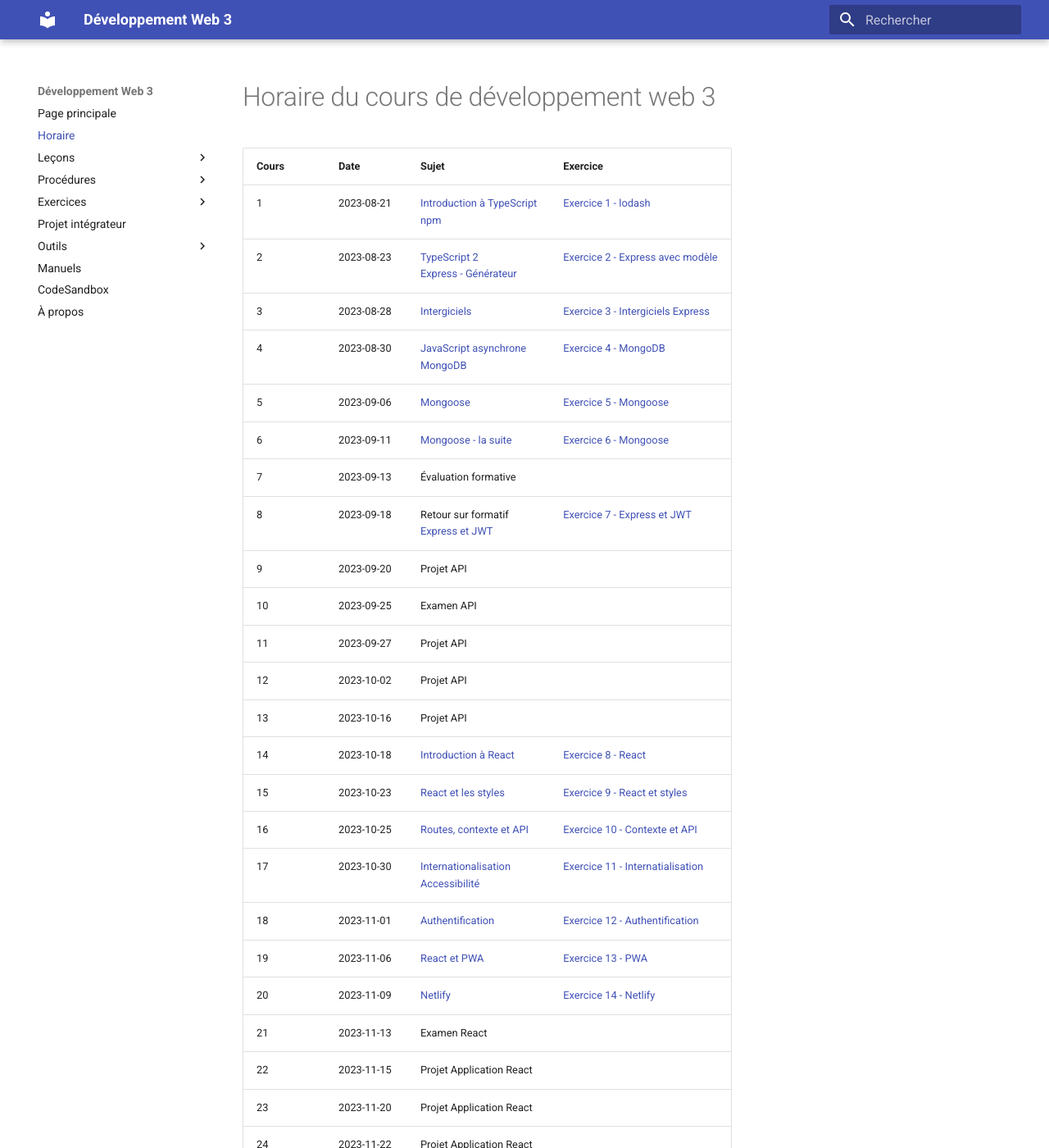
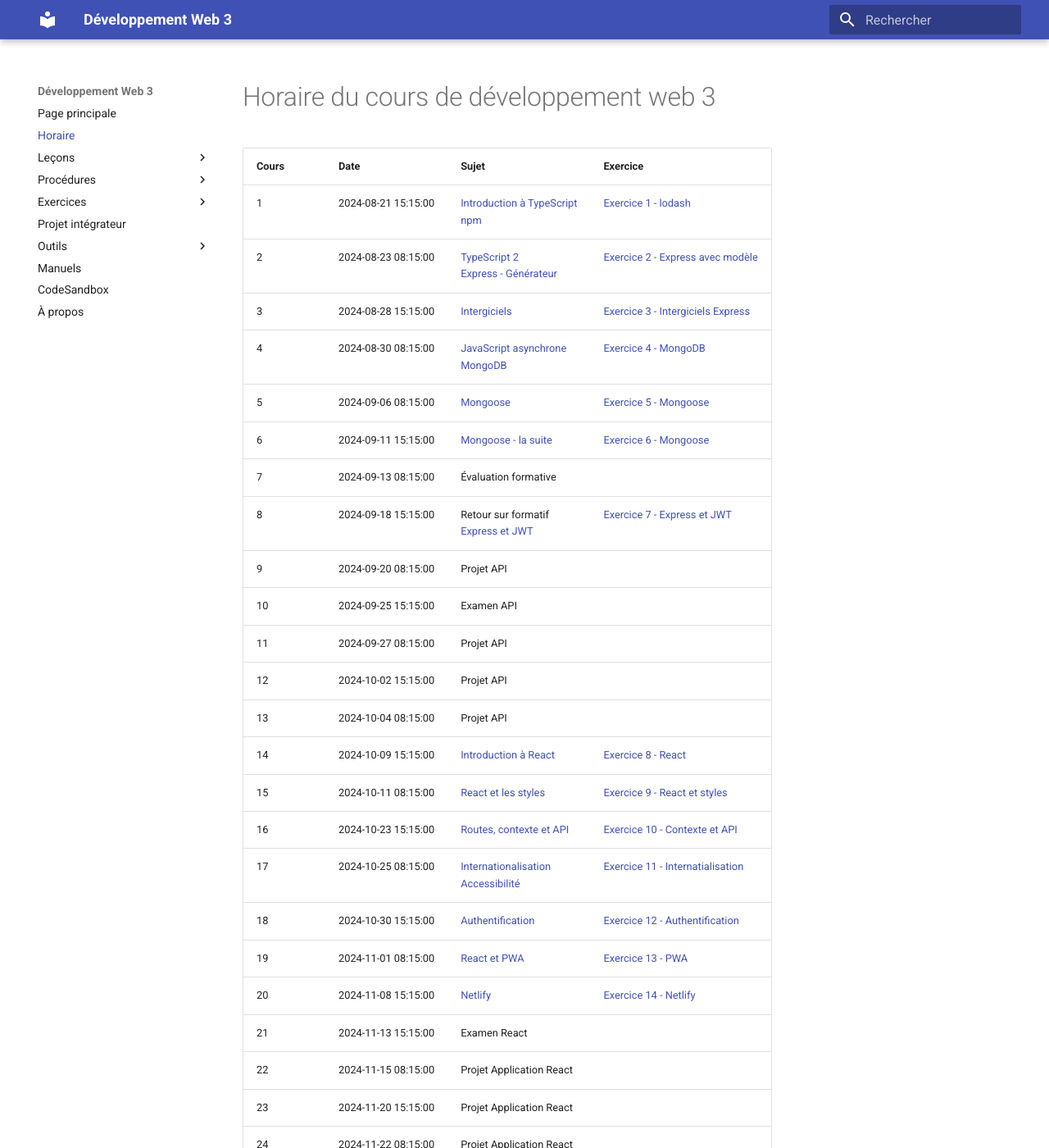
Before and after one commit to cegepvictoetienne/developpementweb3, an MkDocs documentation site: the page built from wiki/horaire.md, in a window 1280 px wide and 1400 px high. Shown: the whole window at 82% size. Built offline with MkDocs 1.6.1 and Material for MkDocs 9.7.7, drawn with Linux system fonts in a browser that asks for light colours; some of the changed text lies outside the part shown.

Commit message:
changements horaire 2024

```diff
--- a/wiki/horaire.md
+++ b/wiki/horaire.md
@@ -1,33 +1,33 @@
 # Horaire du cours de développement web 3
 Cours|Date|Sujet|Exercice
 --|--|--|--
-1|2023-08-21|[Introduction à TypeScript](introduction_typescript.md) <br/> [npm](npm.md)|[Exercice 1 - lodash](exercice1_lodash.md)
-2|2023-08-23|[TypeScript 2](typescript_2.md)<br/>[Express - Générateur](generateur_express.md)|[Exercice 2 - Express avec modèle](exercice2_express_avec_modele.md)
-3|2023-08-28|[Intergiciels](intergiciels_express.md)|[Exercice 3 - Intergiciels Express](exercice3_intergiciels_express.md)
-4|2023-08-30|[JavaScript asynchrone](javascript_async.md) <br/> [MongoDB](mongodb.md)|[Exercice 4 - MongoDB](exercice4_mongodb.md)
-5|2023-09-06|[Mongoose](introduction_mongoose.md)|[Exercice 5 - Mongoose](exercice5_mongoose.md)
-6|2023-09-11|[Mongoose - la suite](mongoose2.md)|[Exercice 6 - Mongoose](exercice6_mongoose.md)
-7|2023-09-13|Évaluation formative|
-8|2023-09-18|Retour sur formatif <br/> [Express et JWT](express_jwt.md)|[Exercice 7 - Express et JWT](exercice7_express_jwt.md)
-9|2023-09-20|Projet API|
-10|2023-09-25|Examen API|
-11|2023-09-27|Projet API|
-12|2023-10-02|Projet API|
-13|2023-10-16|Projet API|
-14|2023-10-18|[Introduction à React](introduction_react.md)|[Exercice 8 - React](exercice8_react.md)
-15|2023-10-23|[React et les styles](react_styles.md)|[Exercice 9 - React et styles](exercice9_react_styles.md)
-16|2023-10-25|[Routes, contexte et API](react3.md)|[Exercice 10 - Contexte et API](exercice10_context.md)
-17|2023-10-30|[Internationalisation](internationalisation.md) <br />[Accessibilité](accessibilite.md)|[Exercice 11 - Internatialisation](exercice11_internationalisation.md)
-18|2023-11-01|[Authentification](authentification.md)|[Exercice 12 - Authentification](exercice12_authentification.md)
-19|2023-11-06|[React et PWA](pwa.md)|[Exercice 13 - PWA](exercice13_pwa.md)
-20|2023-11-09|[Netlify](netlify.md)|[Exercice 14 - Netlify](exercice14_netlify.md)
-21|2023-11-13|Examen React|
-22|2023-11-15|Projet Application React|
-23|2023-11-20|Projet Application React|
-24|2023-11-22|Projet Application React|
-25|2023-11-27|Projet Application React|
-26|2023-11-29|Projet Application React|
-27|2023-12-04|Projet Application React|
-28|2023-12-06|Projet Application React|
-29|2023-12-11|Projet Application React|
-30|2023-12-15|Projet Application React|
+1|2024-08-21 15:15:00|[Introduction à TypeScript](introduction_typescript.md) <br/> [npm](npm.md)|[Exercice 1 - lodash](exercice1_lodash.md)
+2|2024-08-23 08:15:00|[TypeScript 2](typescript_2.md)<br/>[Express - Générateur](generateur_express.md)|[Exercice 2 - Express avec modèle](exercice2_express_avec_modele.md)
+3|2024-08-28 15:15:00|[Intergiciels](intergiciels_express.md)|[Exercice 3 - Intergiciels Express](exercice3_intergiciels_express.md)
+4|2024-08-30 08:15:00|[JavaScript asynchrone](javascript_async.md) <br/> [MongoDB](mongodb.md)|[Exercice 4 - MongoDB](exercice4_mongodb.md)
+5|2024-09-06 08:15:00|[Mongoose](introduction_mongoose.md)|[Exercice 5 - Mongoose](exercice5_mongoose.md)
+6|2024-09-11 15:15:00|[Mongoose - la suite](mongoose2.md)|[Exercice 6 - Mongoose](exercice6_mongoose.md)
+7|2024-09-13 08:15:00|Évaluation formative|
+8|2024-09-18 15:15:00|Retour sur formatif <br/> [Express et JWT](express_jwt.md)|[Exercice 7 - Express et JWT](exercice7_express_jwt.md)
+9|2024-09-20 08:15:00|Projet API|
+10|2024-09-25 15:15:00|Examen API|
+11|2024-09-27 08:15:00|Projet API|
+12|2024-10-02 15:15:00|Projet API|
+13|2024-10-04 08:15:00|Projet API|
+14|2024-10-09 15:15:00|[Introduction à React](introduction_react.md)|[Exercice 8 - React](exercice8_react.md)
+15|2024-10-11 08:15:00|[React et les styles](react_styles.md)|[Exercice 9 - React et styles](exercice9_react_styles.md)
+16|2024-10-23 15:15:00|[Routes, contexte et API](react3.md)|[Exercice 10 - Contexte et API](exercice10_context.md)
+17|2024-10-25 08:15:00|[Internationalisation](internationalisation.md) <br />[Accessibilité](accessibilite.md)|[Exercice 11 - Internatialisation](exercice11_internationalisation.md)
+18|2024-10-30 15:15:00|[Authentification](authentification.md)|[Exercice 12 - Authentification](exercice12_authentification.md)
+19|2024-11-01 08:15:00|[React et PWA](pwa.md)|[Exercice 13 - PWA](exercice13_pwa.md)
+20|2024-11-08 15:15:00|[Netlify](netlify.md)|[Exercice 14 - Netlify](exercice14_netlify.md)
+21|2024-11-13 15:15:00|Examen React|
+22|2024-11-15 08:15:00|Projet Application React|
+23|2024-11-20 15:15:00|Projet Application React|
+24|2024-11-22 08:15:00|Projet Application React|
+25|2024-11-27 15:15:00|Projet Application React|
+26|2024-11-29 08:15:00|Projet Application React|
+27|2024-12-04 15:15:00|Projet Application React|
+28|2024-12-06 08:15:00|Projet Application React|
+29|2024-12-11 15:15:00|Projet Application React|
+30|2024-12-13 08:15:00|Projet Application React|
```
Also changed, not shown: 3 other files.
